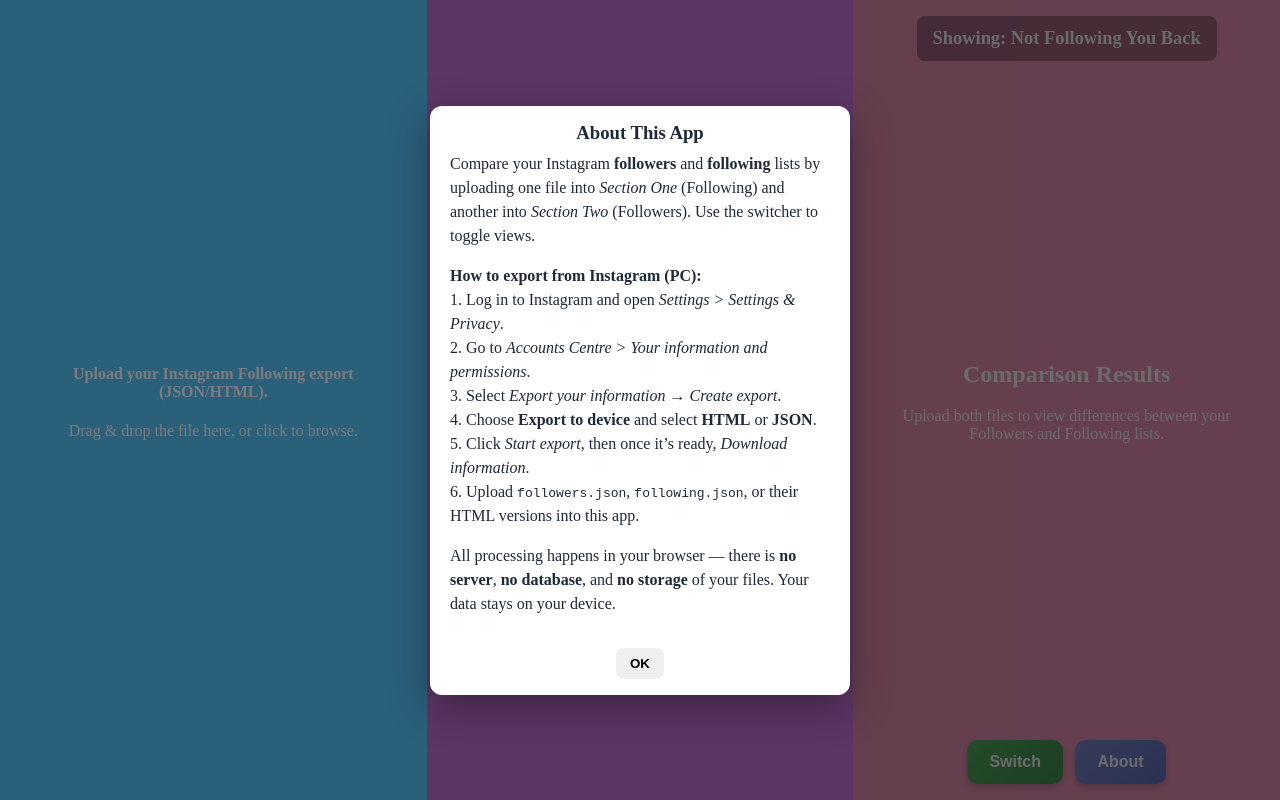
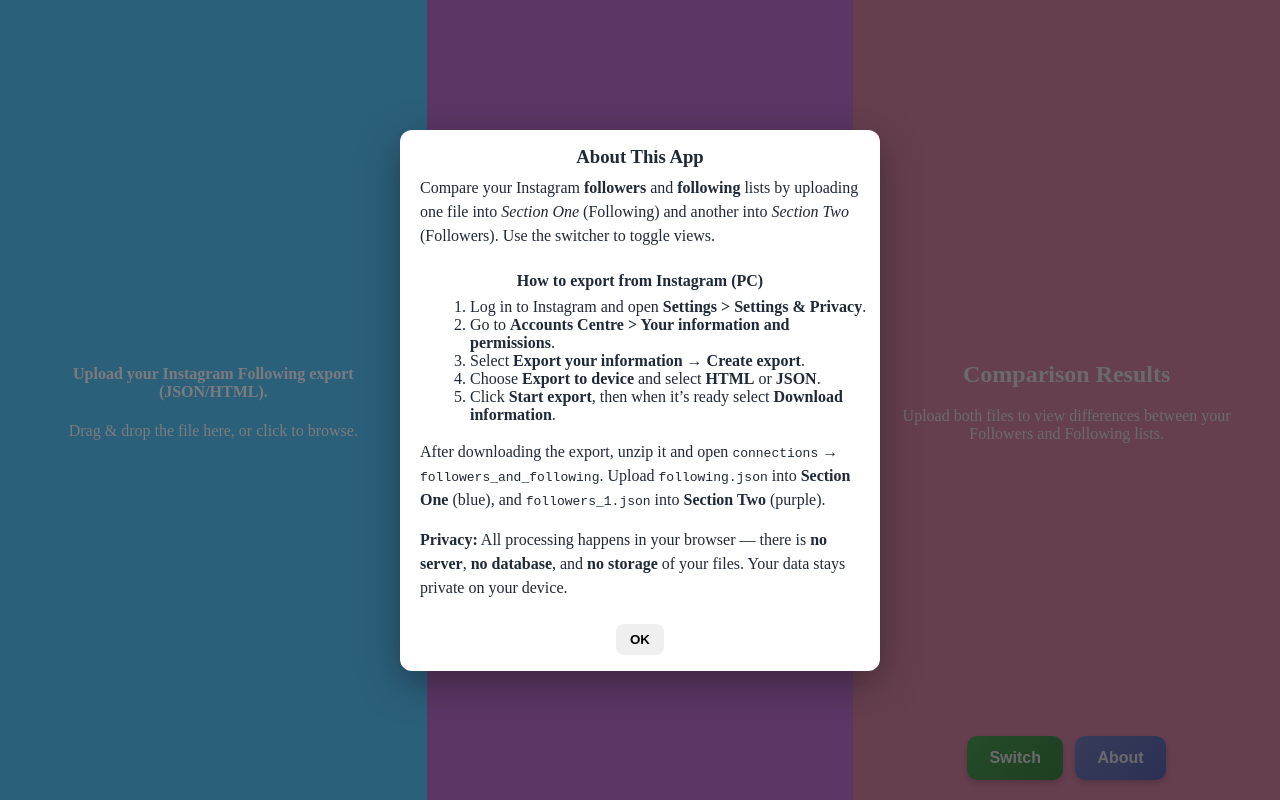
Before and after one commit to obj809/instagram-follow-unfollow, a React (Vite) app: page / in a window 1280 px wide. Both pictures are taken after a click on the button "About". Built offline with nearby package versions, Linux system fonts and the light colour scheme; the HTML template or start-up script is replaced by a standard one.

Commit message:
updates to ui

```diff
--- a/src/components/SwitchBar/SwitchBar.jsx
+++ b/src/components/SwitchBar/SwitchBar.jsx
@@ -4,16 +4,12 @@
 
 /**
  * Uncontrolled SwitchBar (original structure & styles preserved).
- * Adds optional onModeChange callback (no visual changes).
+ * Now without the top status label; only the Switch and About buttons remain.
+ * Adds optional onModeChange callback (no visual changes beyond removing label).
  */
 export default function SwitchBar({ onModeChange }) {
   const [mode, setMode] = useState("following_not_following_back");
   const [showAbout, setShowAbout] = useState(false);
-
-  const label =
-    mode === "following_not_following_back"
-      ? "Showing: Not Following You Back"
-      : "Showing: You’re Not Following Back";
 
   const openAbout = (e) => {
     e.preventDefault();
@@ -48,12 +44,11 @@
     <div
       className="switchBar"
       role="region"
-      aria-label="Follow comparison mode"
+      aria-label="Follow comparison controls"
+      // allow clicks when About is open (since .switchBar has pointer-events: none)
       style={{ pointerEvents: showAbout ? "auto" : undefined }}
     >
-      <div className="switchBar__label" aria-live="polite">
-        {label}
-      </div>
+      {/* Label removed */}
 
       <div className="switchBar__buttons">
         <button
@@ -96,33 +91,51 @@
             onClick={(e) => e.stopPropagation()}
           >
             <h3 id="about-modal-title">About This App</h3>
+
             <p>
               Compare your Instagram <strong>followers</strong> and{" "}
               <strong>following</strong> lists by uploading one file into{" "}
               <em>Section One</em> (Following) and another into{" "}
-              <em>Section Two</em> (Followers). Use the switcher to toggle
-              views.
+              <em>Section Two</em> (Followers). Use the switcher to toggle views.
             </p>
+
+            <h4>How to export from Instagram (PC)</h4>
+            <ol>
+              <li>
+                Log in to Instagram and open{" "}
+                <strong>Settings &gt; Settings &amp; Privacy</strong>.
+              </li>
+              <li>
+                Go to{" "}
+                <strong>Accounts Centre &gt; Your information and permissions</strong>.
+              </li>
+              <li>
+                Select <strong>Export your information</strong> →{" "}
+                <strong>Create export</strong>.
+              </li>
+              <li>
+                Choose <strong>Export to device</strong> and select{" "}
+                <strong>HTML</strong> or <strong>JSON</strong>.
+              </li>
+              <li>
+                Click <strong>Start export</strong>, then when it’s ready select{" "}
+                <strong>Download information</strong>.
+              </li>
+            </ol>
+
             <p>
-              <strong>How to export from Instagram (PC):</strong>
-              <br />
-              1. Log in to Instagram and open{" "}
-              <em>Settings &gt; Settings &amp; Privacy</em>.<br />
-              2. Go to <em>Accounts Centre &gt; Your information and permissions</em>.<br />
-              3. Select <em>Export your information</em> → <em>Create export</em>.<br />
-              4. Choose <strong>Export to device</strong> and select{" "}
-              <strong>HTML</strong> or <strong>JSON</strong>.<br />
-              5. Click <em>Start export</em>, then once it’s ready,{" "}
-              <em>Download information</em>.<br />
-              6. Upload <code>followers.json</code>,{" "}
-              <code>following.json</code>, or their HTML versions into this app.
+              After downloading the export, unzip it and open{" "}
+              <code>connections</code> → <code>followers_and_following</code>.
+              Upload <code>following.json</code> into <strong>Section One</strong> (blue),
+              and <code>followers_1.json</code> into <strong>Section Two</strong> (purple).
             </p>
+
             <p>
-              All processing happens in your browser — there is{" "}
-              <strong>no server</strong>, <strong>no database</strong>, and{" "}
-              <strong>no storage</strong> of your files. Your data stays on your
-              device.
+              <strong>Privacy:</strong> All processing happens in your browser —
+              there is <strong>no server</strong>, <strong>no database</strong>, and{" "}
+              <strong>no storage</strong> of your files. Your data stays private on your device.
             </p>
+
             <div className="modal__actions">
               <button
                 className="modal__close"
--- a/src/components/SwitchBar/SwitchBar.scss
+++ b/src/components/SwitchBar/SwitchBar.scss
@@ -1,36 +1,27 @@
 /* src/components/SwitchBar/SwitchBar.scss */
 
-/* Layout: label at top, buttons at bottom */
+/* Layout: only the buttons (label removed) */
 .switchBar {
   position: absolute;
   inset: 0;
   display: flex;
   flex-direction: column;
-  justify-content: space-between;
+  justify-content: flex-end; /* keep buttons at the bottom */
   align-items: center;
   padding: 1rem;
-  pointer-events: none;
+  pointer-events: none; /* clicks pass through unless explicitly enabled on children */
 }
 
-.switchBar__label {
-  font-weight: 600;
-  font-size: 1.15rem;
-  line-height: 1.4;
-  color: #fff;
-  text-align: center;
-  background: rgba(0, 0, 0, 0.35);
-  padding: 0.6rem 1rem;
-  border-radius: 8px;
-  max-width: 90%;
-  pointer-events: auto;
-}
+/* Removed .switchBar__label styles */
 
+/* Bottom buttons row */
 .switchBar__buttons {
   display: flex;
   flex-direction: row;
   align-items: center;
   gap: 0.75rem;
-  pointer-events: auto;
+  pointer-events: auto; /* clickable */
+  margin-bottom: 0.25rem;
 }
 
 /* Shared button base */
@@ -89,13 +80,8 @@
   filter: brightness(0.95);
 }
 
-/* About button — Lighter Indigo/Blue */
+/* About button — Indigo/Blue */
 .switchBar__about {
-  position: static !important;
-  top: auto !important;
-  left: auto !important;
-
-  /* lighter indigo gradient */
   background: linear-gradient(135deg, #7986CB, #5C6BC0);
 }
 .switchBar__about:hover {
@@ -105,3 +91,50 @@
 .switchBar__about:active {
   filter: brightness(0.95);
 }
+
+/* Modal base (shared pattern kept) */
+.modal {
+  position: fixed;
+  inset: 0;
+  background: rgba(15, 15, 20, 0.55);
+  display: flex;
+  align-items: center;
+  justify-content: center;
+  z-index: 60;
+}
+.modal__dialog {
+  background: #ffffff;
+  color: #1f2937;
+  width: min(90vw, 480px);
+  border-radius: 12px;
+  padding: 1rem 1.25rem;
+  box-shadow: 0 12px 40px rgba(0,0,0,0.35);
+
+  text-align: center;      /* title centered */
+  display: flex;
+  flex-direction: column;
+  align-items: center;
+}
+.modal__dialog h3 { margin: 0 0 0.5rem 0; width: 100%; text-align: center; }
+.modal__dialog h4 { margin: 0.5rem 0; width: 100%; text-align: center; }
+.modal__dialog p  { margin: 0 0 1rem 0; line-height: 1.5; width: 100%; text-align: left; }
+.modal__dialog ol { margin: 0 0 1rem 1.25rem; width: 100%; text-align: left; }
+
+.modal__actions {
+  margin-top: 0.5rem;
+  width: 100%;
+  display: flex;
+  justify-content: center;
+}
+
+.modal__close {
+  display: inline-block;
+  background: #efefef;
+  border: 0;
+  border-radius: 8px;
+  padding: 0.5rem 0.9rem;
+  font-weight: 600;
+  cursor: pointer;
+  text-align: center;
+}
+.modal__close:hover { background: #e5e5e5; }
```
Also changed, not shown: src/components/Section3/Section3.jsx (+66 -33 lines).
